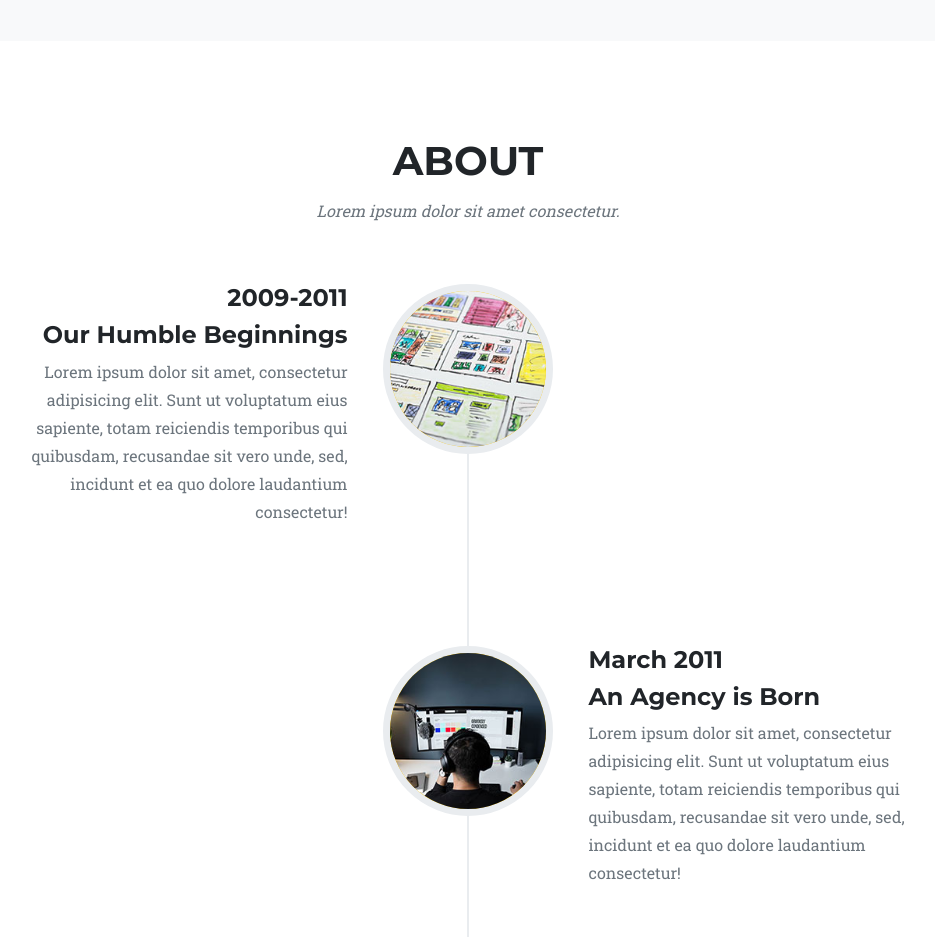
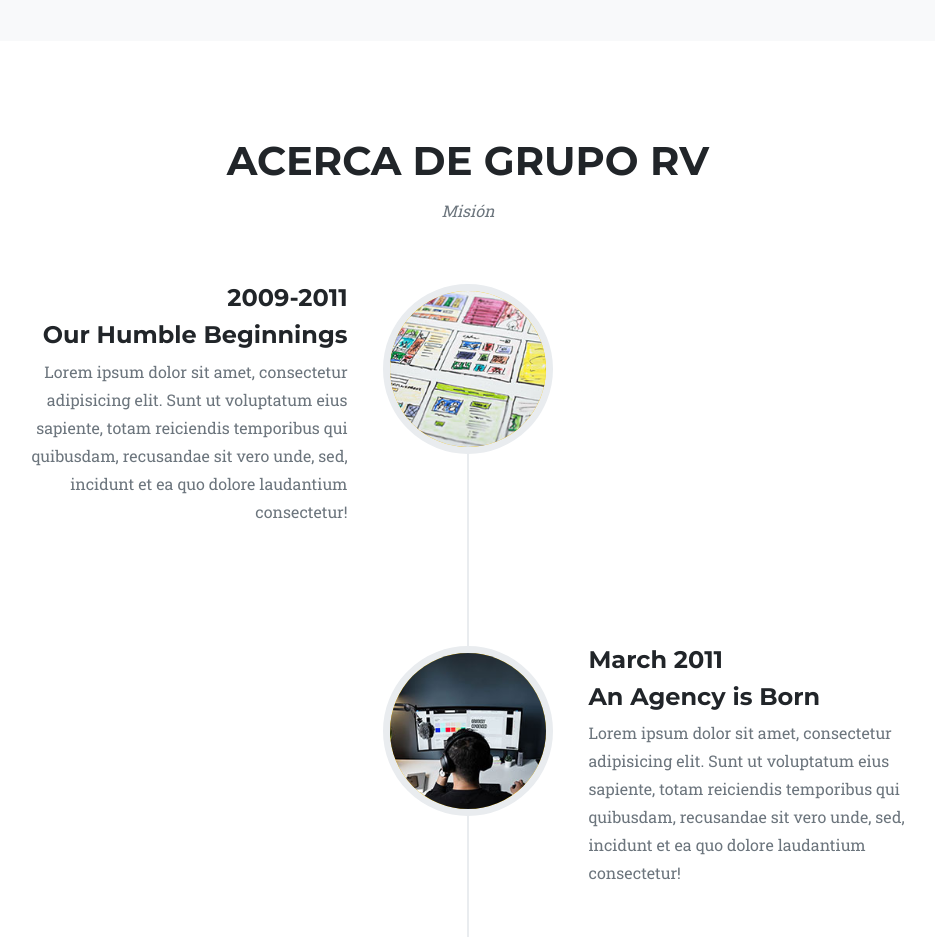
Before and after one commit to toledocervantes/gruporv, a website: page index.html in a window 1280 px wide. Shown: the part 2120-3057 px from the top of the page, without its empty margins (172-1107 px from the left). Drawn offline with nearby package versions, Linux system fonts and the light colour scheme.

Commit message:
services

```diff
--- a/index.html
+++ b/index.html
@@ -17,8 +17,6 @@
     <!-- Core theme CSS (includes Bootstrap)-->
     <link href="css/styles.css" rel="stylesheet" />
     <link href="css/custom.css" rel="stylesheet" />
-
-
 </head>
 
 <body id="page-top">
@@ -225,13 +223,13 @@
             </div>
         </div>
     </section>
-    <!-- About-->
+    <!-- Acerca de-->
     <section class="page-section" id="about">
         <div class="container">
             <div class="text-center">
-                <h2 class="section-heading text-uppercase">About</h2>
+                <h2 class="section-heading text-uppercase">Acerca de Grupo RV</h2>
                 <h3 class="section-subheading text-muted">
-                    Lorem ipsum dolor sit amet consectetur.
+                    Misión
                 </h3>
             </div>
             <ul class="timeline">
```
